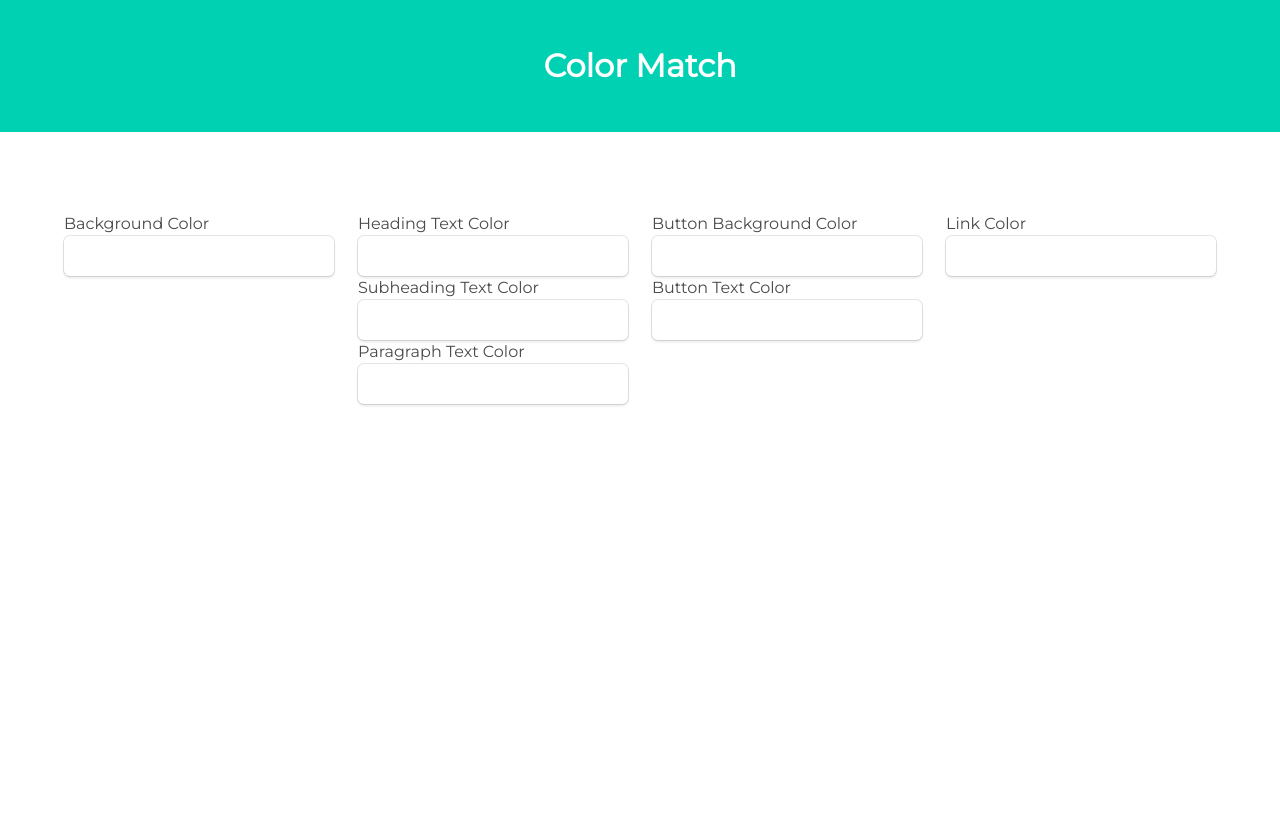
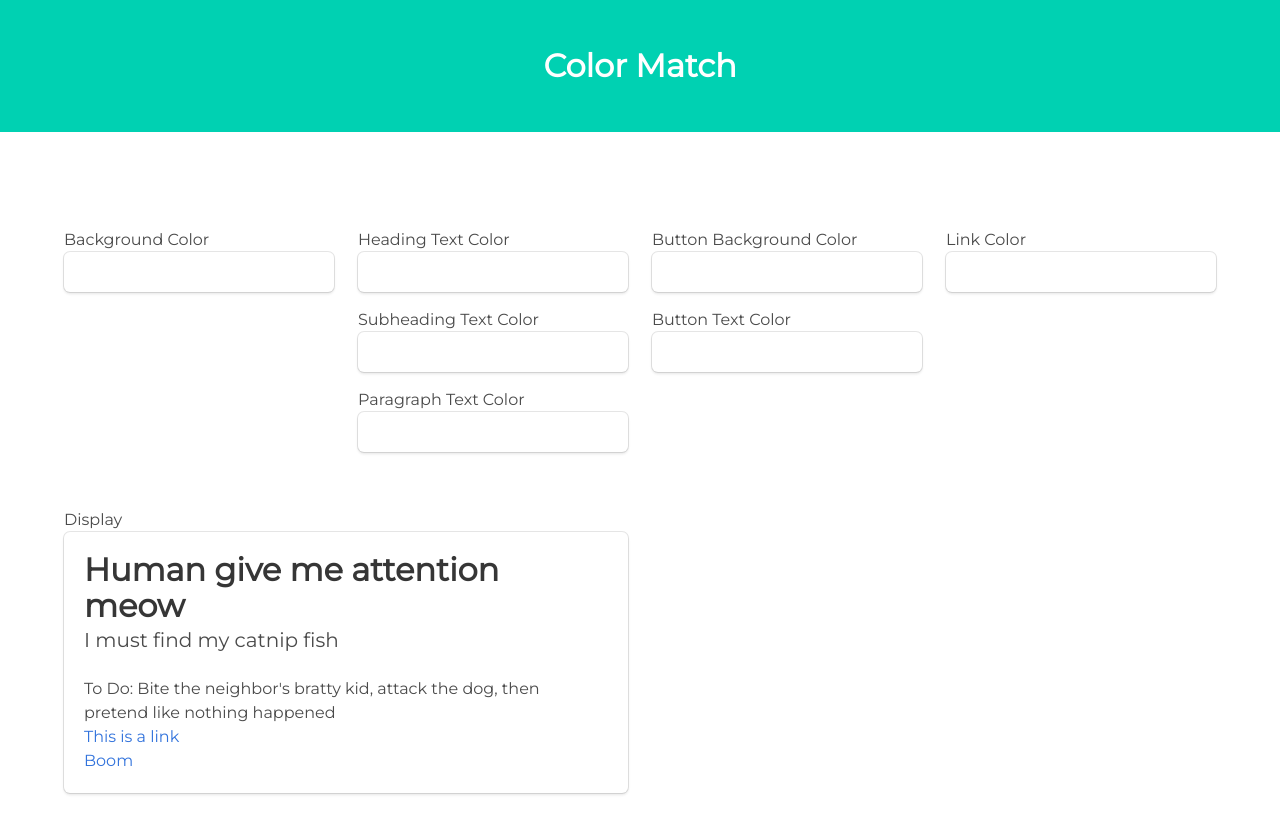
Before and after one commit to JavaScriptErika/colormatch, a React (Create React App) app: page / in a window 1280 px wide. Before the commit the page ends 800 px from the top, so only its background shows below. Built offline with nearby package versions, Linux system fonts and the light colour scheme.

Commit message:
add functionality to begin to display color selections

```diff
--- a/src/components/App.js
+++ b/src/components/App.js
@@ -1,27 +1,25 @@
 import React from 'react'
 import Header from './Header'
 import BackgroundColorSelector from './BackgroundColorSelector'
-import TextColorSelector from './TextColorSelector'
+import ColorSelectionDisplay from './ColorSelectionDisplay'
+
+const whiteStartingValues = [ {r: '255', g:'255', b: '255', a: '1'},'#ffffff']
+const blackStartingValues = [{r: '0', g: '0', b: '0', a: '1'}, '#000000']
+
 
 class App extends React.Component {
 
     state = {
-        background: [],
-        heading: [],
-        subheading: [],
-        paragraph: [],
-        buttonBackground: [],
-        buttonText: [],
-        linkColor: []
+        background: `${whiteStartingValues}`,
+        heading: `${blackStartingValues}`,
+        subheading: `${blackStartingValues}`,
+        paragraph: `${blackStartingValues}`,
+        buttonBackground: `${whiteStartingValues}`,
+        buttonText: `${blackStartingValues}`,
+        linkColor: `${blackStartingValues}`
     }
 
-    handleOnColorChange = (type, colorSelectionRgba, colorSelectionHex) => {
-
-        this.setState({ [type] :  [colorSelectionRgba, colorSelectionHex] })
-
-        console.log( this.state.background, this.state.heading, this.state.subheading, this.state.paragraph)
-
-    }
+    handleOnColorChange = (type, colorSelectionRgba, colorSelectionHex) => this.setState({ [type] :  [colorSelectionRgba, colorSelectionHex] })
 
     render() {
         return(
@@ -31,30 +29,67 @@ class App extends React.Component {
                 <div className="container mt-5">
                     <div className="columns">
                         <div className="column is-one-quarter">
-                            <BackgroundColorSelector title="Background Color" name="background" assignColorChange = {this.handleOnColorChange} />
+                            <BackgroundColorSelector
+                                title="Background Color"
+                                name="background"
+                                assignColorChange={this.handleOnColorChange}
+                            />
                         </div>
                         <div className="column is-one-quarter">
-                            <BackgroundColorSelector title="Heading Text Color" name="heading" assignColorChange = {this.handleOnColorChange} />
-                            <BackgroundColorSelector title="Subheading Text Color" name="subheading" assignColorChange = {this.handleOnColorChange} />
-                            <BackgroundColorSelector title="Paragraph Text Color" name="paragraph" assignColorChange = {this.handleOnColorChange}  />
+                            <BackgroundColorSelector
+                                title="Heading Text Color"
+                                name="heading"
+                                assignColorChange={this.handleOnColorChange}
+                            />
+                            <BackgroundColorSelector
+                                title="Subheading Text Color"
+                                name="subheading"
+                                assignColorChange={this.handleOnColorChange}
+                            />
+                            <BackgroundColorSelector
+                                title="Paragraph Text Color"
+                                name="paragraph"
+                                assignColorChange={this.handleOnColorChange}
+                            />
                         </div>
 
                         <div className="column is-one-quarter">
-                            <BackgroundColorSelector title="Button Background Color" name="buttonBackground" assignColorChange = {this.handleOnColorChange} />
-                            <BackgroundColorSelector title="Button Text Color" name="buttonText" assignColorChange = {this.handleOnColorChange} />
+                            <BackgroundColorSelector
+                                title="Button Background Color"
+                                name="buttonBackground"
+                                assignColorChange={this.handleOnColorChange}
+                            />
+                            <BackgroundColorSelector
+                                title="Button Text Color"
+                                name="buttonText"
+                                assignColorChange={this.handleOnColorChange}
+                            />
                         </div>
 
                         <div className="column is-one-quarter">
-                            <BackgroundColorSelector title="Link Color" name="linkColor" assignColorChange = {this.handleOnColorChange} />
+                            <BackgroundColorSelector
+                                title="Link Color"
+                                name="linkColor"
+                                assignColorChange = {this.handleOnColorChange}
+                            />
                         </div>
+                    </div>
 
-                        {/* <TextColorSelector /> */}
-                    </div>
                     <div className="columns">
-
+                        <div className="column is-half">
+                            <ColorSelectionDisplay
+                                title="Display"
+                                background={this.state.background[0]}
+                                heading={this.state.heading[0]}
+                                subheading={this.state.subheading[0]}
+                                paragraph={this.state.paragraph[0]}
+                                buttonBackground={this.state.buttonBackground[0]}
+                                buttonText={this.state.buttonText[0]}
+                                linkColor={this.state.linkColor[0]}
+                            />
+                        </div>
                     </div>
                 </div>
-
             </div>
         )
     }
--- a/src/components/BackgroundColorSelector.js
+++ b/src/components/BackgroundColorSelector.js
@@ -41,7 +41,7 @@ class BackgroundColorSelector extends React.Component {
         }
 
         return(
-                <div>
+                <div className="my-3">
                     <h5>{this.props.title}</h5>
                     <div className="box"
                             style={{backgroundColor: `rgba(${this.state.rgba.r}, ${this.state.rgba.g}, ${this.state.rgba.b}, ${this.state.rgba.a})`}}
--- /dev/null
+++ b/src/components/ColorSelectionDisplay.js
@@ -0,0 +1,27 @@
+import React from 'react'
+
+class ColorSelectionDisplay extends React.Component {
+
+    render(){
+         const {background, heading, subheading, paragraph, buttonBackground, buttonText, linkColor} = this.props
+
+        return(
+                <div className="my-3" >
+                    <h5>{this.props.title}</h5>
+                    <div className="box" style={{backgroundColor: `rgba(${background.r}, ${background.g}, ${background.b}, ${background.a})`}}>
+                        <h1 className="title" style={{color: `rgba(${heading.r}, ${heading.g}, ${heading.b}, ${heading.a})`}}>Human give me attention meow</h1>
+                        <h2 className="subtitle" style={{color: `rgba(${subheading.r}, ${subheading.g}, ${subheading.b}, ${subheading.a})`}}>I must find my catnip fish</h2>
+                        <p style={{color: `rgba(${paragraph.r}, ${paragraph.g}, ${paragraph.b}, ${paragraph.a})`}}>To Do: Bite the neighbor's bratty kid, attack the dog, then pretend like nothing happened</p>
+
+                        <a href="/">This is a link</a>
+                        <br/>
+                        <a href="/" className="btn">Boom</a>
+
+                    </div>
+                </div>
+
+        )
+    }
+}
+
+export default ColorSelectionDisplay
--- a/src/components/TextColorSelector.js
+++ /dev/null
@@ -1,21 +0,0 @@
-import React from 'react'
-
-class TextColorSelector extends React.Component {
-
-    render(){
-        return(
-                <div className="column is-one-quarter">
-                    <h5>Text on Background</h5>
-                    <div className="box" >
-                        <h1>Human give me attention meow</h1>
-                        <h2>I must find my catnip fish</h2>
-                        <p>Bite the neighbor's bratty kid, attack the dog, then pretend like nothing happened</p>
-
-                    </div>
-
-                </div>
-        )
-    }
-}
-
-export default TextColorSelector
--- a/src/styles/index.css
+++ b/src/styles/index.css
@@ -10,3 +10,7 @@ body {
 .mt-5 {
     margin-top: 5rem;
 }
+
+.my-3 {
+    margin: 1rem 0;
+}
```
